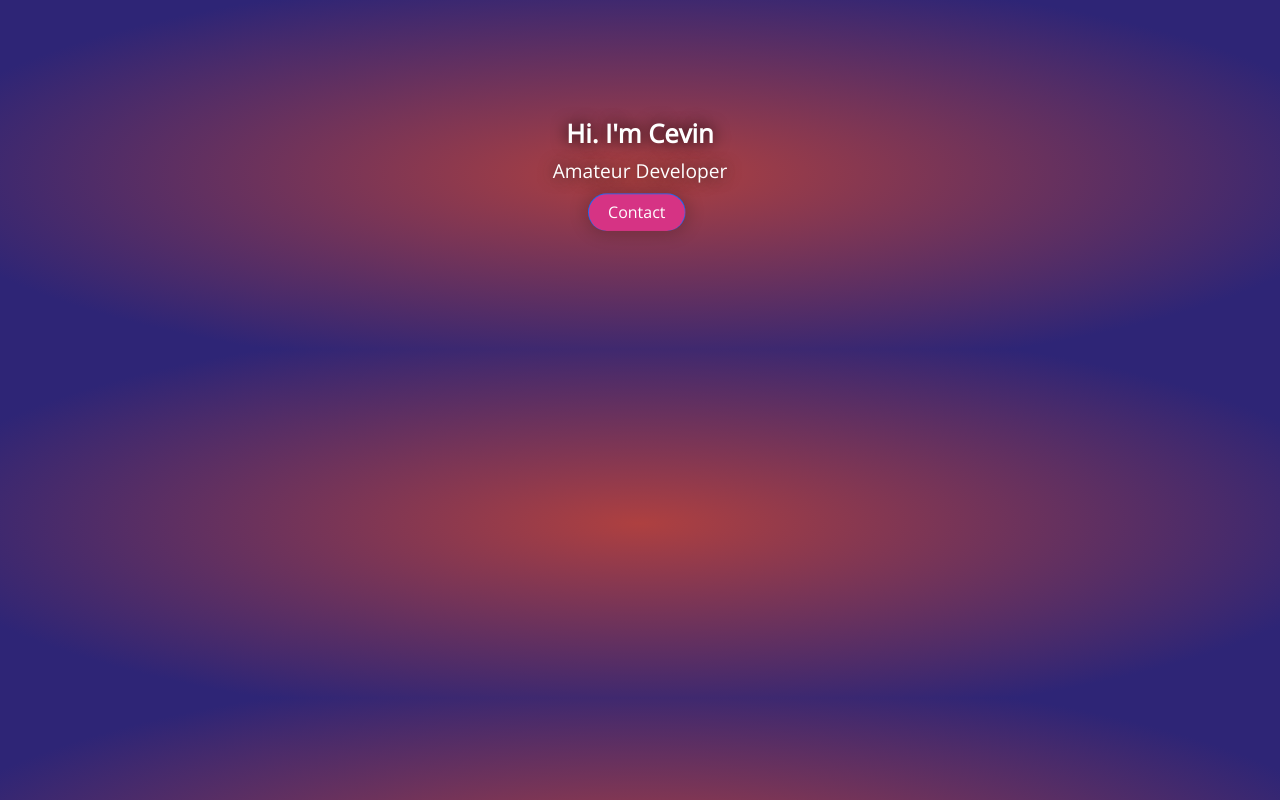
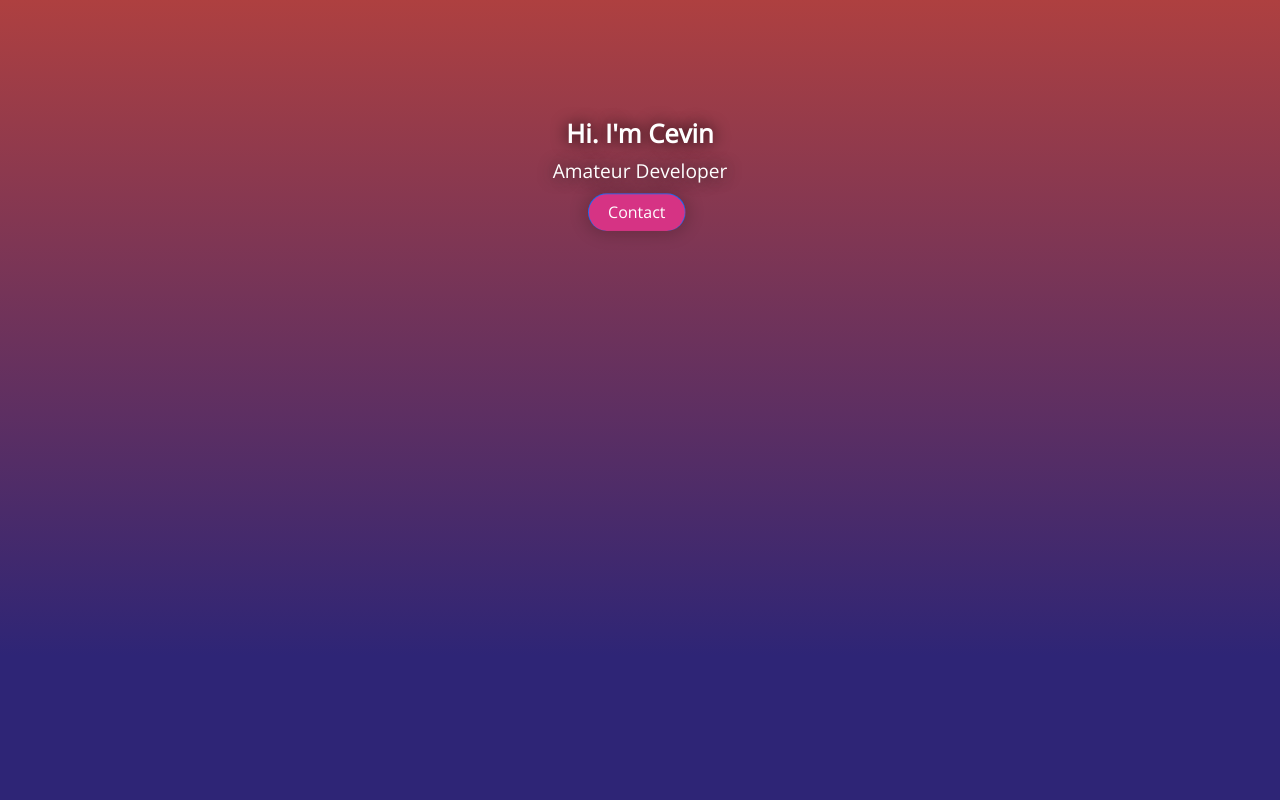
Before and after one commit to Cogin/lephHomePage, a plain HTML site: page index.html in a window 1280 px wide. Drawn offline with nearby package versions, Linux system fonts and the light colour scheme.

Commit message:
Update index.html

```diff
--- a/index.html
+++ b/index.html
@@ -1,5 +1,5 @@
 <!DOCTYPE html>
-<html lang="en">
+<html lang="en" style="height: 100%;">
 
 <head>
     <meta charset="utf-8">
@@ -11,7 +11,7 @@
     <link rel="stylesheet" href="assets/css/styles.css">
 </head>
 
-<body style="background: radial-gradient(#ae4040 0%, #2e2576 82%); background-size: cover;">
+<body style="background: linear-gradient(#ae4040 0%, #2e2576 82%);">
     <section class="py-4 py-xl-5" style="--bs-body-font-size: 2;">
         <div class="container">
             <div class="text-center p-4 p-lg-5" style="padding: 37px;transform: scale(0.80);">
```
